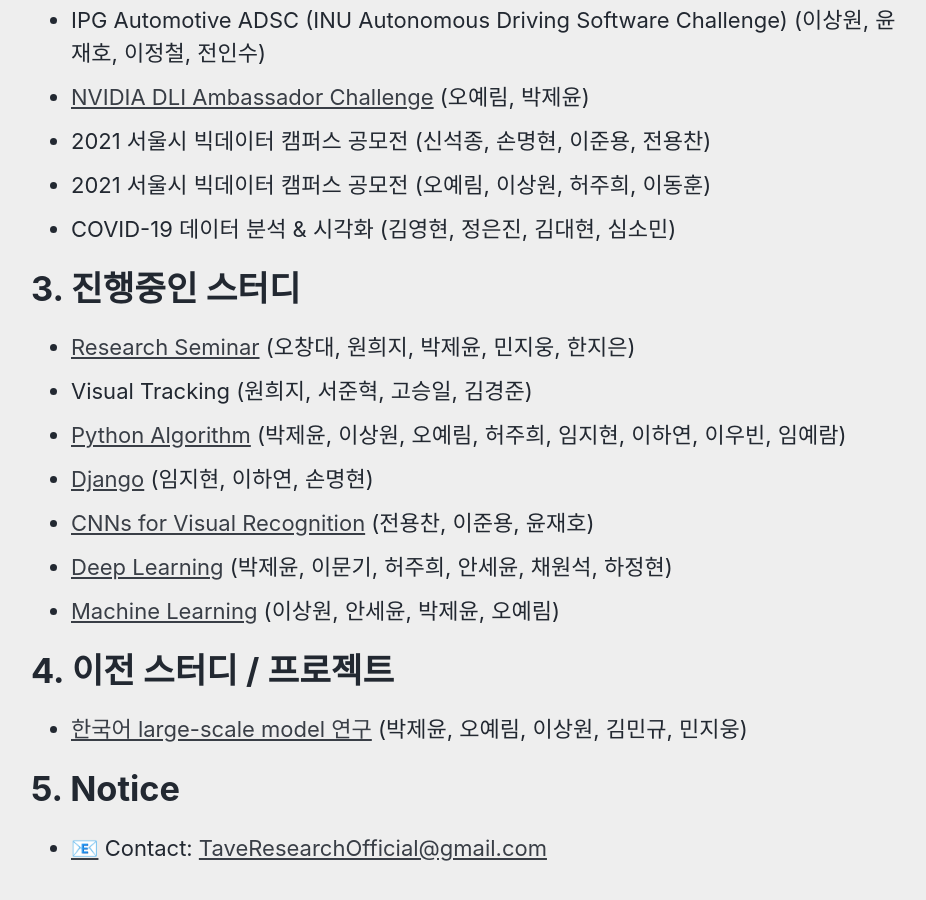
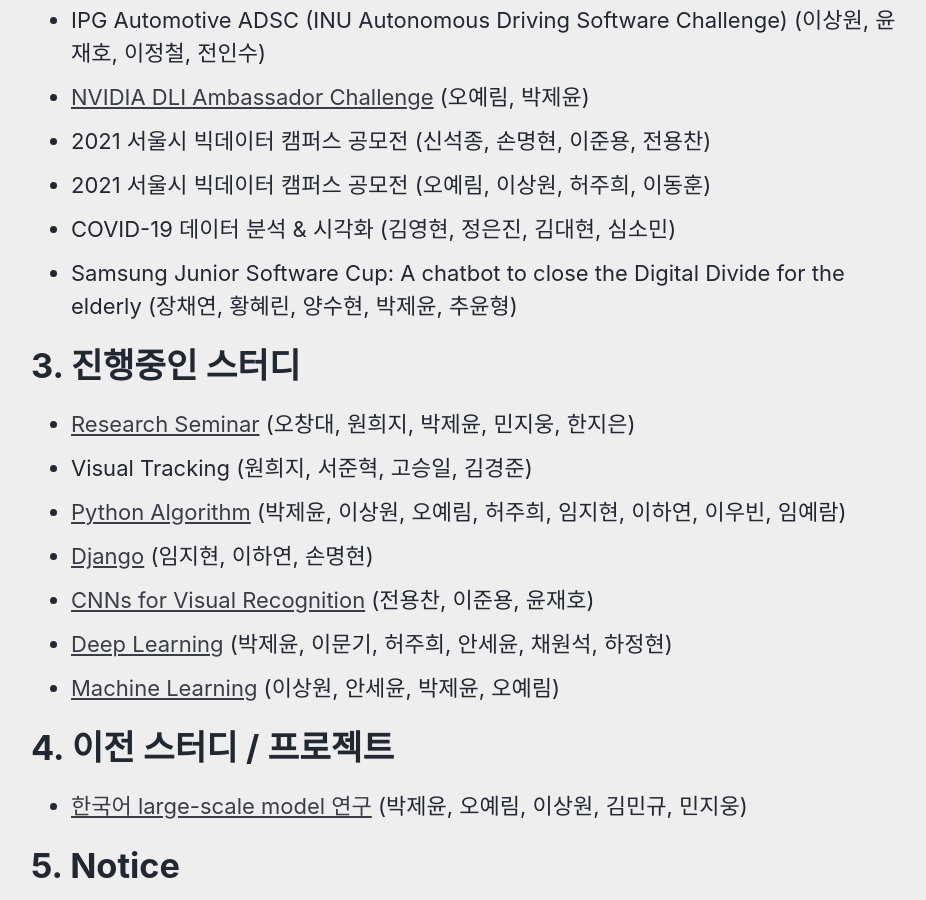
Before and after one commit to TAVEResearch/TAVEResearch.github.io, a Jekyll site: the page built from about.md, in a window 1280 px wide and 900 px high, scrolled down 1026 px. Shown: the whole window, without its empty margins (171-1097 px from the left). Built offline with Jekyll 4.4.1, drawn with Linux system fonts in a browser that asks for light colours; cached includes are drawn as plain includes.

Commit message:
Update about.md

```diff
--- a/about.md
+++ b/about.md
@@ -25,6 +25,7 @@ author_profile: false
 - 2021 서울시 빅데이터 캠퍼스 공모전 (신석종, 손명현, 이준용, 전용찬)
 - 2021 서울시 빅데이터 캠퍼스 공모전 (오예림, 이상원, 허주희, 이동훈)
 - COVID-19 데이터 분석 & 시각화 (김영현, 정은진, 김대현, 심소민)
+- Samsung Junior Software Cup: A chatbot to close the Digital Divide for the elderly (장채연, 황혜린, 양수현, 박제윤, 추윤형)
 
 # 3. 진행중인 스터디
 
```
